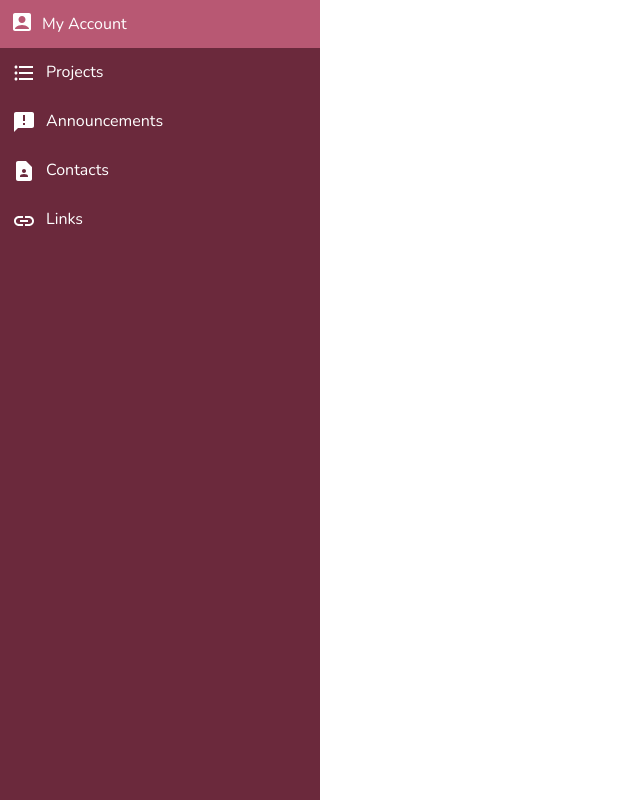
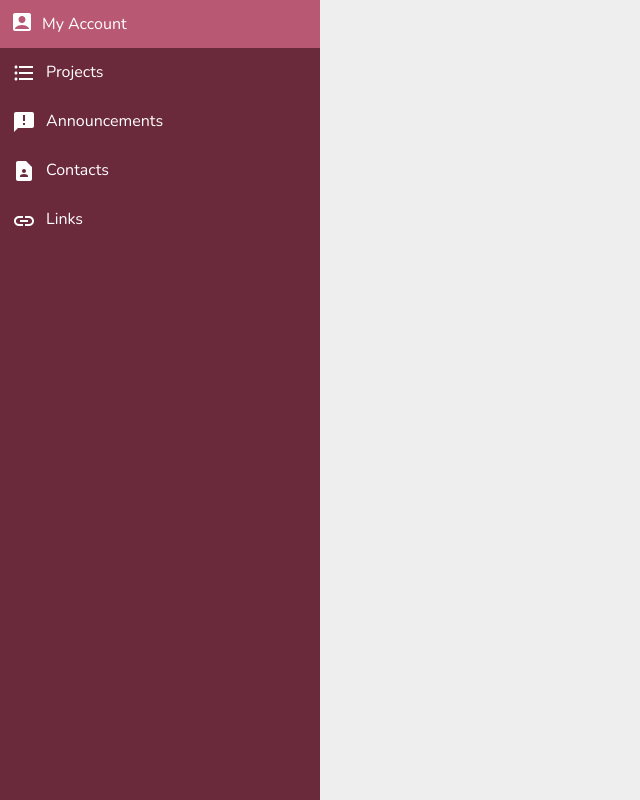
Before and after one commit to omar-alomar/mbaDraft, a React (Create React App) app in the folder client/: page / in a window 1280 px wide. Shown: the whole page, without its empty margins (0-640 px from the left). Built offline with nearby package versions, Linux system fonts and the light colour scheme.

Commit message:
Background grey

```diff
--- a/client/src/index.css
+++ b/client/src/index.css
@@ -9,6 +9,7 @@ body {
     sans-serif;
   -webkit-font-smoothing: antialiased;
   -moz-osx-font-smoothing: grayscale;
+  background-color: #EFEEEE;
 }
 
 code {
```
